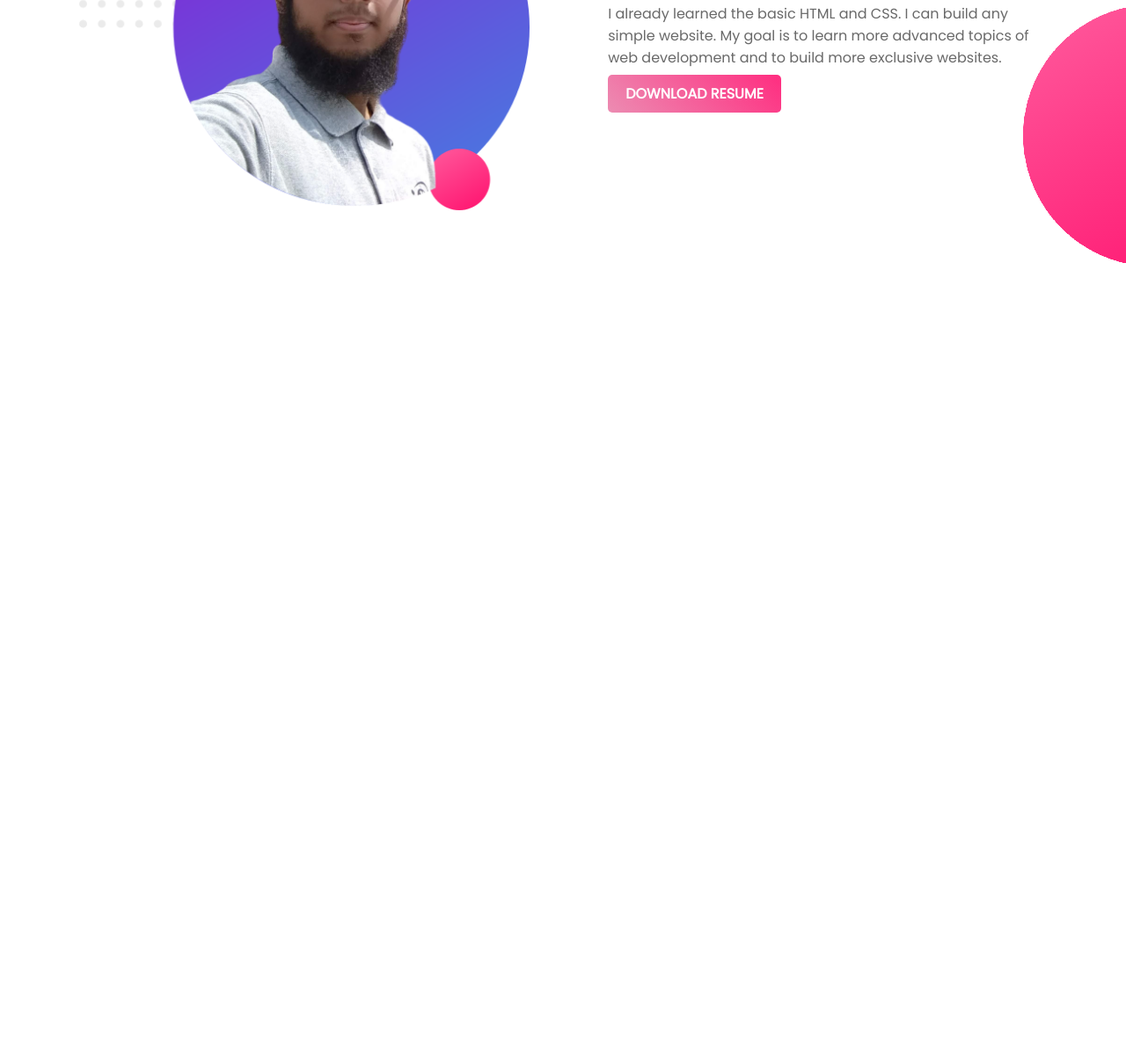
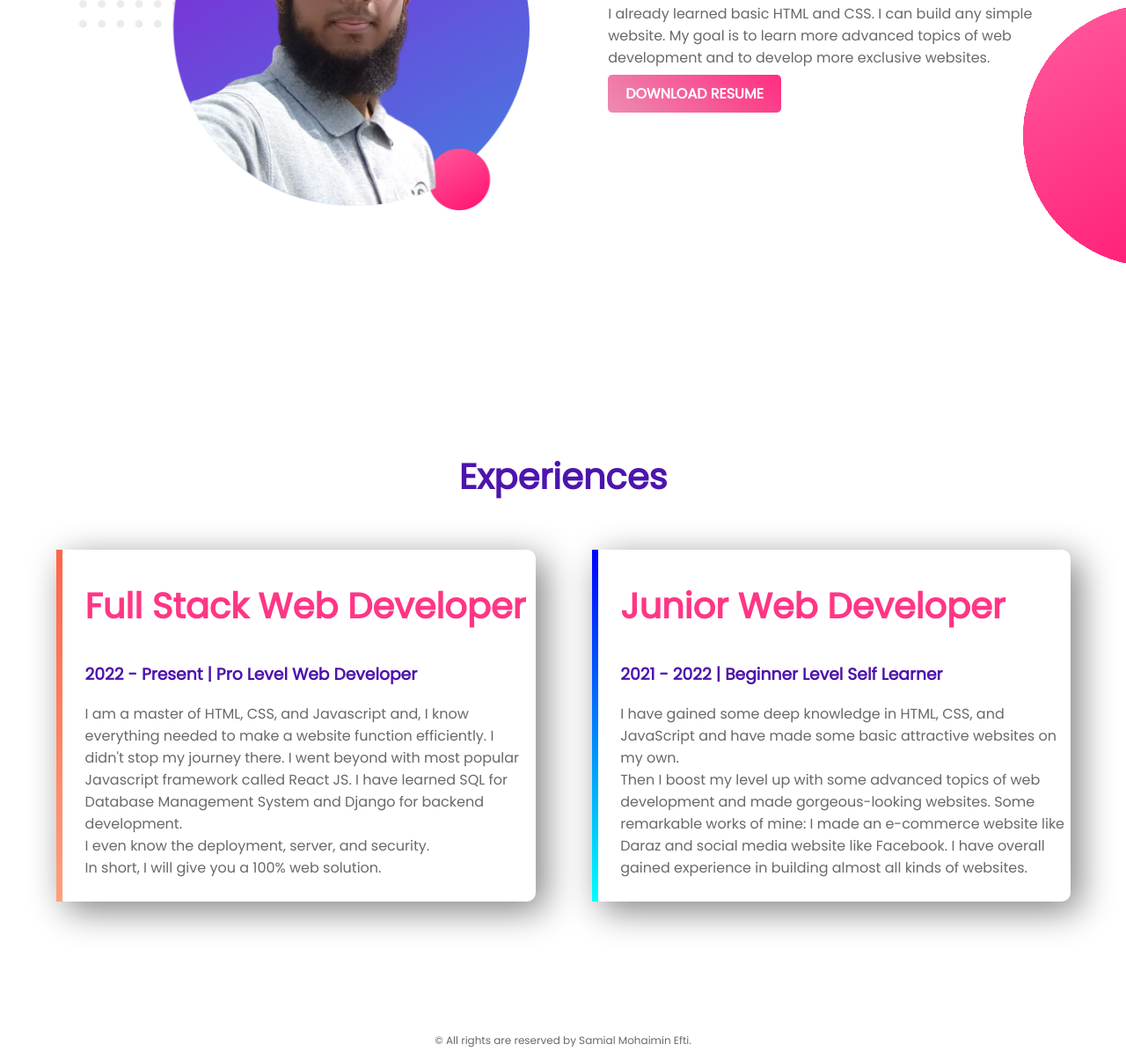
Before and after one commit to smefti70/portfolio-website, a plain HTML site: page index.html in a window 1280 px wide. Shown: the part 821-2025 px from the top of the page at 88% size. Before the commit the page ends 1300 px from the top, so only its background shows below. Drawn offline with Linux system fonts and the light colour scheme.

Commit message:
Finished my first ever website!

```diff
--- a/index.html
+++ b/index.html
@@ -11,6 +11,7 @@
     <link rel="stylesheet" href="style.css">
 </head>
 <body>
+    <!--Top Area of the page-->
     <section class="top-banner">
         <div class="half-width">
             <img src="" alt="">
@@ -18,12 +19,14 @@
             <h1> <span class="name-highlight">Samial's</span> Website</h1>
             <h3>Professional Full Stack Web Developer</h3>
             <p>I can build attractive websites for you. I am very passionate about my work. Every day I try to learn something new and climb myself up one step further to become a world-class web developer.</p>
-            <a class="link-button" href="#">HIRE ME</a>
+            <a class="link-button" href="https://www.facebook.com/profile.php?id=100006079789279" target="_blank">HIRE ME</a>
         </div>
         <div class="half-width">
             <img src="images/myProfile.png" alt="Samial's Profile">
         </div>
     </section>
+
+    <!--Dream Area-->
     <section class="dream-area">
         <div class="half-width">
             <img src="images/mySecondProfile.png" alt="Samial's Second Profile">
@@ -31,10 +34,35 @@
         <div class="half-width">
             <h2>Dream Big</h2>
             <h3>Become World's No. 1 Developer</h3>
-            <p>I already learned the basic HTML and CSS. I can build any simple website. My goal is to learn more advanced topics of web development and to build more exclusive websites.</p>
+            <p>I already learned basic HTML and CSS. I can build any simple website. My goal is to learn more advanced topics of web development and to develop more exclusive websites.</p>
             <a class="link-button" href="#">DOWNLOAD RESUME</a>
         </div>
+    </section>
 
+    <!--Experience Area-->
+    <section class="experience-area">
+        <h2 id="center-aligned">Experiences</h2>
+        <div id="full-stack" class="half-width single-experience">
+            <h2>Full Stack Web Developer</h2>
+            <h3>2022 - Present | Pro Level Web Developer</h3>
+            <p>
+                I am a master of HTML, CSS, and Javascript and, I know everything needed to make a website function efficiently. I didn't stop my journey there. I went beyond with most popular Javascript framework called React JS. I have learned SQL for Database Management System and Django for backend development. <br>  I even know the deployment, server, and security.<br>
+                In short, I will give you a 100% web solution.
+            </p>
+        </div>
+        <div id="junior" class="half-width single-experience">
+            <h2>Junior Web Developer</h2>
+            <h3>2021 - 2022 | Beginner Level Self Learner</h3>
+            <p>
+                I have gained some deep knowledge in HTML, CSS, and JavaScript and have made some basic attractive websites on my own.<br> Then I boost my level up with some advanced topics of web development and made gorgeous-looking websites. Some remarkable works of mine: I made an e-commerce website like Daraz and social media website like Facebook.
+                I have overall gained experience in building almost all kinds of websites.
+            </p>
+        </div>
     </section>
+
+    <!--Footer Section-->
+    <footer>
+        <p>&copy; All rights are reserved by Samial Mohaimin Efti.</p>
+    </footer>
 </body>
 </html>
--- a/style.css
+++ b/style.css
@@ -2,39 +2,55 @@ body{
     margin: 0;
     font-family: 'Poppins', sans-serif;
 }
+
 h1{
     font-size: 50px;
 }
+
 h2{
     font-size: 40px;
     color: #FF3685;;
 }
+
+#center-aligned{
+    color: #4d14ad;
+    text-align: center;
+    padding-bottom: 20px;
+}
+
 h3{
     color: #4d14ad;
 }
+
 p{
     color: dimgray;
 }
+
 .name-highlight{
     color: #FF3685;
 }
+
 .half-width{
     width: 40%;
     float: left;
     margin-left: 5%;
     padding-left: 2%;
 }
+
 .half-width img{
     width: 100%;
 }
+
 .top-banner{
     background-image: url(images/topBanner.png);
     background-repeat: no-repeat;
 }
+
 section{
     height: 500px;
     padding-bottom: 150px;
 }
+
 .link-button{
     color: white;
     font-weight: 700;
@@ -43,8 +59,32 @@ section{
     background-image: linear-gradient(45deg, #ec8cb2,#FF2D80);
     padding: 10px 20px;
 }
+
 .dream-area{
     background-image: url("images/dreamBackground.png");
     background-repeat: no-repeat;
     background-position: right;
 }
+
+#full-stack{
+    border-left: 7px solid;
+    border-image: linear-gradient(180deg, tomato, lightsalmon);
+    border-image-slice: 1;
+}
+
+#junior{
+    border-left: 7px solid;
+    border-image: linear-gradient(180deg, blue, cyan);
+    border-image-slice: 1;
+}
+
+.single-experience{
+    box-shadow: 10px 10px 40px gray;
+    border-radius: 10px;
+    height: 80%;
+}
+
+footer p{
+    text-align: center;
+    font-size: 12px;
+}
```
